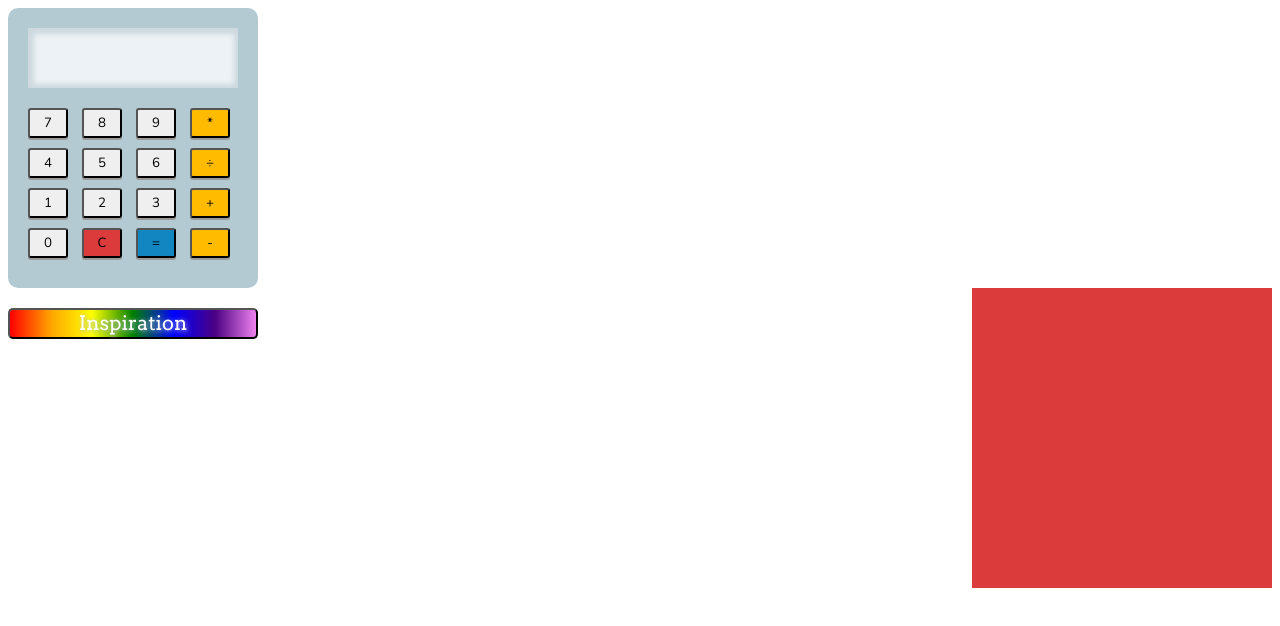
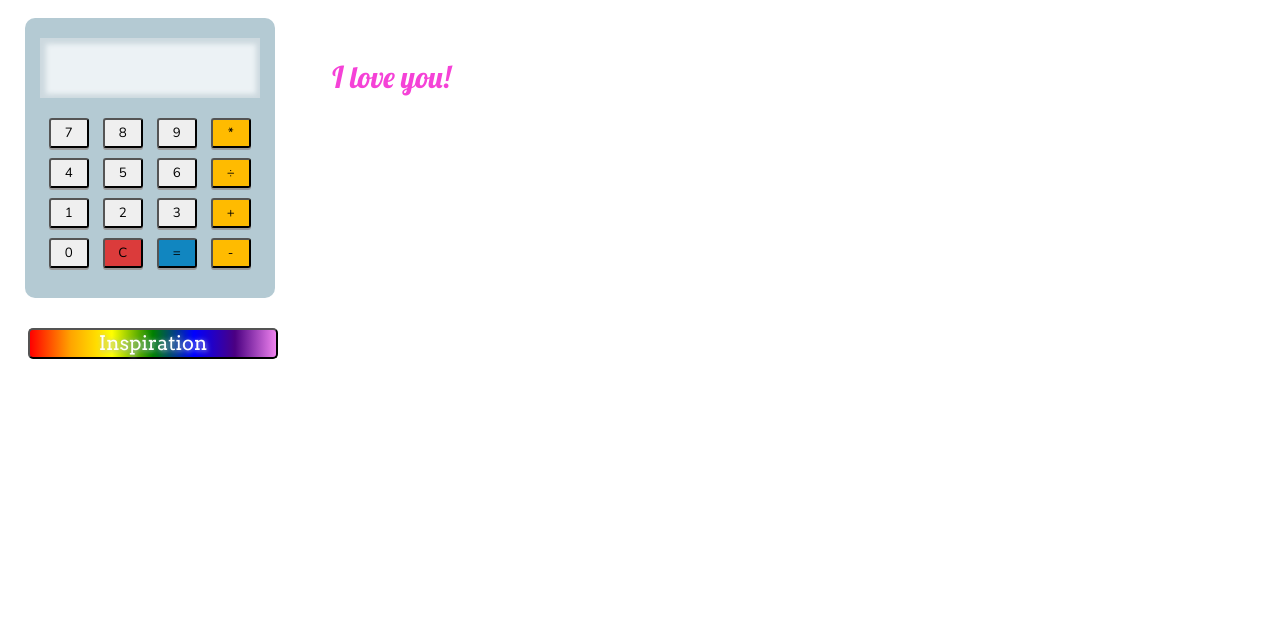
Before and after one commit to sfreifeld/calculator, a plain HTML site: page index.html in a window 1280 px wide. Both pictures are taken after a click on the button "Inspiration". Drawn offline with nearby package versions, Linux system fonts and the light colour scheme.

Commit message:
FINALLLY WORKINGGGGGGGGG

```diff
--- a/code.js
+++ b/code.js
@@ -26,7 +26,7 @@ $(document).ready(() => {
         entry = cachedEntry - entry;
       } else if (cachedOperator === '÷') {
         entry = cachedEntry / entry;
-      } else if (cachedOperator === 'x') {
+      } else if (cachedOperator === '*') {
         entry = cachedEntry * entry;
       }
       $('#screen').text(entry);
@@ -42,6 +42,9 @@ $(document).ready(() => {
 
     // inspiration //
     $('.inspiration').click(function() {
-
+        var inspoArray = ['You\'re a star!', 'Success is a journey not a destination!', 'Hope is the heartbeat of the soul!', 'I love you!', 'If you can dream it, you can do it!', 'You got this gfrand!'];
+        var random = inspoArray[Math.floor(Math.random() * inspoArray.length)];
+        $('#inspiration-words').text(random);
+        console.log(random);
     })
   });
--- a/index.html
+++ b/index.html
@@ -9,14 +9,14 @@
     <link rel="stylesheet" href="https://fonts.googleapis.com/css?family=Luckiest+Guy">
     <link rel="stylesheet" href="https://fonts.googleapis.com/css?family=Arvo">
     <link rel="stylesheet" href="https://fonts.googleapis.com/css?family=Orbitron">
-    <script src="code.js"></script>
+    <link rel="stylesheet" href="https://fonts.googleapis.com/css?family=Lobster">
     <title>Calculator</title>
 </head>
 <body>
-    <div class="calculator">
-        <div id="screen"></div>
-        <div class="button_block">
-            <div class="buttons">
+    <div id ="app">
+        <div class="calculator">
+         <div id="screen"></div>
+            <div class="button_block">
                 <button class="button number">7</button>
                 <button class="button number">8</button>
                 <button class="button number">9</button>
@@ -34,15 +34,13 @@
                 <button class="button blue equals">=</button>
                 <button class="button orange operator">-</button>
             </div>
+            <script src="https://code.jquery.com/jquery-3.4.1.min.js"
+      integrity="sha256-CSXorXvZcTkaix6Yvo6HppcZGetbYMGWSFlBw8HfCJo="
+      crossorigin="anonymous"></script>
+            <script src="code.js"></script>
         </div>
-        <script
-      src="https://code.jquery.com/jquery-3.4.1.min.js"
-      integrity="sha256-CSXorXvZcTkaix6Yvo6HppcZGetbYMGWSFlBw8HfCJo="
-      crossorigin="anonymous"
-    ></script>
-    <script src="code.js"></script>
+        <div id="inspiration-words"></div>
     </div>
     <button class="Inspiration">Inspiration</button>
-    <div id="hi"></div>
 </body>
 </html>
--- a/main.css
+++ b/main.css
@@ -1,14 +1,20 @@
+#app {
+    width: 500px;
+    height: 300px;
+    display: flex;
+    justify-content: space-evenly;
+    align-items: center;
+}
 .calculator {
     background-color: #B4CAD3;
     width: 250px;
     height: 280px;
     border-radius: 10px;
-    position: relative;
 }
     #screen {
         background-color: #ECF2F5 ;
         box-shadow: inset 1px 1px 5px 5px #CDD9DF ;
-        width: 200px;
+        width: 210px;
         height: 50px;
         position: relative;
         top: 20px;
@@ -21,10 +27,12 @@
 
     .button_block{
         width: 220px;
-        height: 200px;
+        height: 180x;
         margin: auto;
-        position: relative;
-        top: 35px;
+        padding-top: 35px;
+        display: flex;
+        flex-wrap: wrap;
+        justify-content: space-evenly;
     }
 
         .button {
@@ -39,6 +47,9 @@
         .button:active {
             border: none;
             outline: none;
+        }
+        .button:focus {
+          outline: 0;
         }
 
         .orange {
@@ -59,13 +70,19 @@
     background: linear-gradient(to right, red,orange,yellow,green,blue,indigo,violet);;
     top: 20px;
     position: relative;
-    cursor: arrow;
+    left: 20px;
     border-radius: 5px;
 }
 
-#hi {
-  background-color: #db3b3b;
-  width: 300px;
-  height: 300px;
-  float: right;
+.inspiration:focus {
+  outline: 0;
 }
+#inspiration-words {
+  width: 200px;
+  height: 200px;
+  color: #f542d7;
+  font-family: "Lobster";
+  font-size: 30px;
+  text-align: center;
+
+}
```
